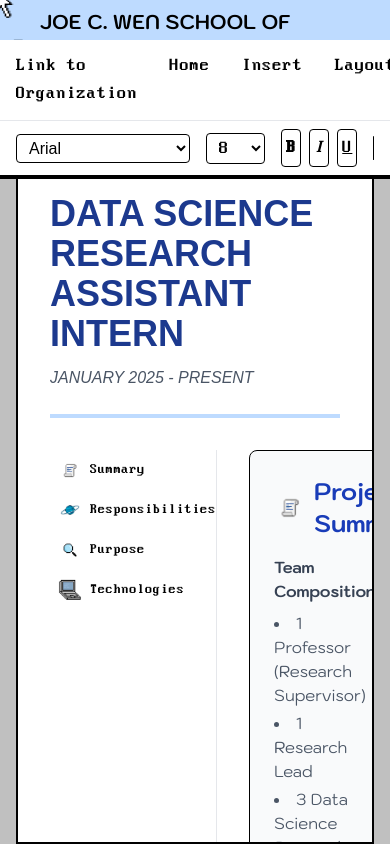
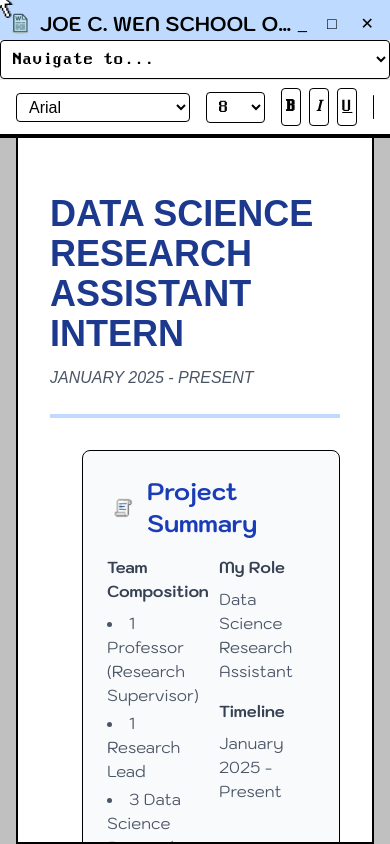
Before and after one commit to farahnazhoque/portfolio, a React (Vite) app: page /experiences in a window 390 px wide. Both pictures are taken after a click on the element "JOE C. WEN SCHOOL OF POPULATION AND PUBLIC HEALTH.doc". Built offline with nearby package versions, Linux system fonts and the light colour scheme; grey boxes are pictures that could not be loaded.

Commit message:
fixed mobile view

```diff
--- a/src/pages/Experiences.jsx
+++ b/src/pages/Experiences.jsx
@@ -330,7 +330,7 @@ function Experiences() {
           {/* Window Content */}
           <div className="flex h-[calc(100%-3rem)]">
             {/* Left Sidebar */}
-            <div className="w-48 bg-[#c0c0c0] border-r-2 border-gray-400">
+            <div className="hidden md:block w-48 bg-[#c0c0c0] border-r-2 border-gray-400">
               <div className="p-2 border-b border-gray-400">
                 <div className="font-PerfectDOSVGA437 text-sm">
                   📁 My Computer
@@ -369,15 +369,15 @@ function Experiences() {
           <div className="fixed inset-0 bg-[#c0c0c0] flex items-center justify-center p-4 z-50">
             <div className="w-[1200px] border-2 border-black bg-white text-black overflow-y-auto max-h-[100vh]">
               <div className="fixed top-0 left-0 right-0 z-50 bg-blue-200 text-black p-2 flex justify-between items-center border-b-2 border-black">
-                <div className="flex items-center gap-2">
+                <div className="flex items-center gap-2 overflow-hidden">
                   <img
                     src={import.meta.env.BASE_URL + 'wordDoc.png'}
                     alt="Word"
-                    className="w-6 h-6"
+                    className="w-6 h-6 flex-shrink-0"
                   />
-                  <span className="font-kodchasan-bold text-xl">{selectedFile.title}</span>
+                  <span className="font-kodchasan-bold text-xl truncate">{selectedFile.title}</span>
                 </div>
-                <div className="flex gap-2">
+                <div className="flex gap-2 flex-shrink-0">
                   <button className="px-1 py-0.5 hover:bg-[#1f4d86]">_</button>
                   <button className="px-2 py-1 hover:bg-[#1f4d86]">□</button>
                   <button
@@ -390,14 +390,34 @@ function Experiences() {
               </div>
 
               <div className="bg-white border-b-4 border-black fixed top-[40px] left-0 right-0 z-50">
-                <div className="flex gap-4 p-2">
-                  {selectedFile.link && (
-                    <a href={selectedFile.link} className="text-lg font-PerfectDOSVGA437 hover:bg-gray-100 px-2 py-1 cursor-pointer">Link to Organization</a>
-                  )}
-                  <span onClick={() => setSelectedFile(null)} className="text-lg font-PerfectDOSVGA437 hover:bg-gray-100 px-2 py-1 cursor-pointer">Home</span>
-                  <span className="text-lg font-PerfectDOSVGA437 hover:bg-gray-100 px-2 py-1 cursor-pointer">Insert</span>
-                  <span className="text-lg font-PerfectDOSVGA437 hover:bg-gray-100 px-2 py-1 cursor-pointer">Layout</span>
-                  <span className="text-lg font-PerfectDOSVGA437  hover:bg-gray-100 px-2 py-1 cursor-pointer">References</span>
+                <div className="relative">
+                  {/* Desktop view */}
+                  <div className="hidden md:flex gap-4 p-2">
+                    {selectedFile.link && (
+                      <a href={selectedFile.link} className="text-lg font-PerfectDOSVGA437 hover:bg-gray-100 px-2 py-1 cursor-pointer">Link to Organization</a>
+                    )}
+                    <span onClick={() => document.getElementById('summary').scrollIntoView({ behavior: 'smooth', block: 'end' })} className="text-lg font-PerfectDOSVGA437 hover:bg-gray-100 px-2 py-1 cursor-pointer">Summary</span>
+                    <span onClick={() => document.getElementById('responsibilities').scrollIntoView({ behavior: 'smooth', block: 'end' })} className="text-lg font-PerfectDOSVGA437 hover:bg-gray-100 px-2 py-1 cursor-pointer">Responsibilities</span>
+                    <span onClick={() => document.getElementById('purpose').scrollIntoView({ behavior: 'smooth', block: 'end' })} className="text-lg font-PerfectDOSVGA437 hover:bg-gray-100 px-2 py-1 cursor-pointer">Purpose</span>
+                    <span onClick={() => document.getElementById('technologies').scrollIntoView({ behavior: 'smooth', block: 'end' })} className="text-lg font-PerfectDOSVGA437 hover:bg-gray-100 px-2 py-1 cursor-pointer">Technologies</span>
+                  </div>
+
+                  {/* Mobile dropdown */}
+                  <select className="md:hidden w-full p-2 text-lg font-PerfectDOSVGA437 border rounded" onChange={(e) => {
+                    const element = document.getElementById(e.target.value);
+                    if (element) {
+                      element.scrollIntoView({ behavior: 'smooth', block: 'end' });
+                    } else if (e.target.value === 'link' && selectedFile.link) {
+                      window.location.href = selectedFile.link;
+                    }
+                  }}>
+                    <option value="">Navigate to...</option>
+                    {selectedFile.link && <option value="link">Link to Organization</option>}
+                    <option value="summary">Summary</option>
+                    <option value="responsibilities">Responsibilities</option>
+                    <option value="purpose">Purpose</option>
+                    <option value="technologies">Technologies</option>
+                  </select>
                 </div>
 
                 <div className="flex items-center gap-4 px-4 py-2 border-t border-gray-200">
@@ -505,30 +525,30 @@ function Experiences() {
 
                 <div className="flex">
                   {/* Sidebar with clickable headings */}
-                  <div className="w-48 border-r border-gray-200 pr-4 sticky top-0">
-                  <div
-                      onClick={() => document.getElementById('summary').scrollIntoView({ behavior: 'smooth' })}
+                  <div className="hidden md:block w-48 border-r border-gray-200 pr-4 sticky top-0">
+                    <div
+                      onClick={() => document.getElementById('summary').scrollIntoView({ behavior: 'smooth', block: 'end' })}
                       className="flex items-center p-2 cursor-pointer hover:bg-gray-100 rounded"
                     >
                       <img src={import.meta.env.BASE_URL + 'summary.png'} alt="" className="w-6 h-6 mr-2"/>
                       <span className="text-sm font-PerfectDOSVGA437">Summary</span>
                     </div>
                     <div
-                      onClick={() => document.getElementById('responsibilities').scrollIntoView({ behavior: 'smooth' })}
+                      onClick={() => document.getElementById('responsibilities').scrollIntoView({ behavior: 'smooth', block: 'end' })}
                       className="flex items-center p-2 cursor-pointer hover:bg-gray-100 rounded"
                     >
                       <img src={import.meta.env.BASE_URL + 'respon.png'} alt="" className="w-6 h-6 mr-2"/>
                       <span className="text-sm font-PerfectDOSVGA437">Responsibilities</span>
                     </div>
                     <div
-                      onClick={() => document.getElementById('purpose').scrollIntoView({ behavior: 'smooth' })}
+                      onClick={() => document.getElementById('purpose').scrollIntoView({ behavior: 'smooth', block: 'end' })}
                       className="flex items-center p-2 cursor-pointer hover:bg-gray-100 rounded"
                     >
                       <img src={import.meta.env.BASE_URL + 'purpose.png'} alt="" className="w-6 h-6 mr-2"/>
                       <span className="text-sm font-PerfectDOSVGA437">Purpose</span>
                     </div>
                     <div
-                      onClick={() => document.getElementById('technologies').scrollIntoView({ behavior: 'smooth' })}
+                      onClick={() => document.getElementById('technologies').scrollIntoView({ behavior: 'smooth', block: 'end' })}
                       className="flex items-center p-2 cursor-pointer hover:bg-gray-100 rounded"
                     >
                       <img src={import.meta.env.BASE_URL + 'tech.png'} alt="" className="w-6 h-6 mr-2"/>
--- a/src/pages/Home.jsx
+++ b/src/pages/Home.jsx
@@ -39,22 +39,18 @@ function Home() {
   }, [showUniversityModal, showSOARModal, showSOLOModal, showCommitChangeModal, showProgramModal]);
 
   return (
-    <div className="absolute lg:top-10 mt-20 left-1/2 -translate-x-1/2
+    <div className="absolute lg:top-10 lg:mt-20 md:mt-20 sm:mt-20 mt-25 left-1/2 -translate-x-1/2
       w-full sm:max-w-[500px] md:max-w-[80vw] lg:max-w-[1000px]
       bg-[#c0c0c0] border-2 border-white rounded-lg shadow-xl
       overflow-hidden
       min-h-[450px] md:min-h-[600px] lg:min-h-[650px]">
 
-      <div className="w-full h-[450px] md:w-[80vw] md:h-[600px] lg:w-[1000px] lg:h-[650px] bg-[#c0c0c0] border-2 border-white rounded-lg shadow-xl relative">
+      <div className="w-full h-[650px] md:w-[80vw] md:h-[600px] lg:w-[1000px] lg:h-[650px] bg-[#c0c0c0] border-2 border-white rounded-lg shadow-xl relative">
         {/* Window Title Bar */}
         <div className="bg-gradient-to-r from-[#000080] to-[#4169E1] px-3 py-2 flex items-center justify-between rounded-t-lg">
           <div className="flex items-center">
-            <img
-              src={import.meta.env.BASE_URL + 'IEIcon.png'}
-              alt="IE Icon"
-              className="w-5 h-5 mr-2 animate-pulse"
-            />
-            <span className="text-white font-PerfectDOSVGA437 text-lg">Welcome - Home</span>
+
+            <span className="text-white font-PerfectDOSVGA437 text-lg">🪐 Welcome - Home</span>
           </div>
           <div className="flex gap-2">
             <button
@@ -101,14 +97,12 @@ function Home() {
           >
             📝 Substack
           </a>
-          <a
-            href="mailto:fhoque@uci.edu"
-            target="_blank"
-            rel="noopener noreferrer"
+          <button
+            onClick={() => window.location.href = 'mailto:fhoque@uci.edu'}
             className="mr-6 hover:text-[#000080] hover:underline cursor-pointer transition-colors duration-200"
           >
             💌 Email
-          </a>
+          </button>
           <button
             className="mr-6 hover:text-[#000080] hover:underline cursor-pointer transition-colors duration-200"
             onClick={() => setIsSidebarExpanded(!isSidebarExpanded)}
```
